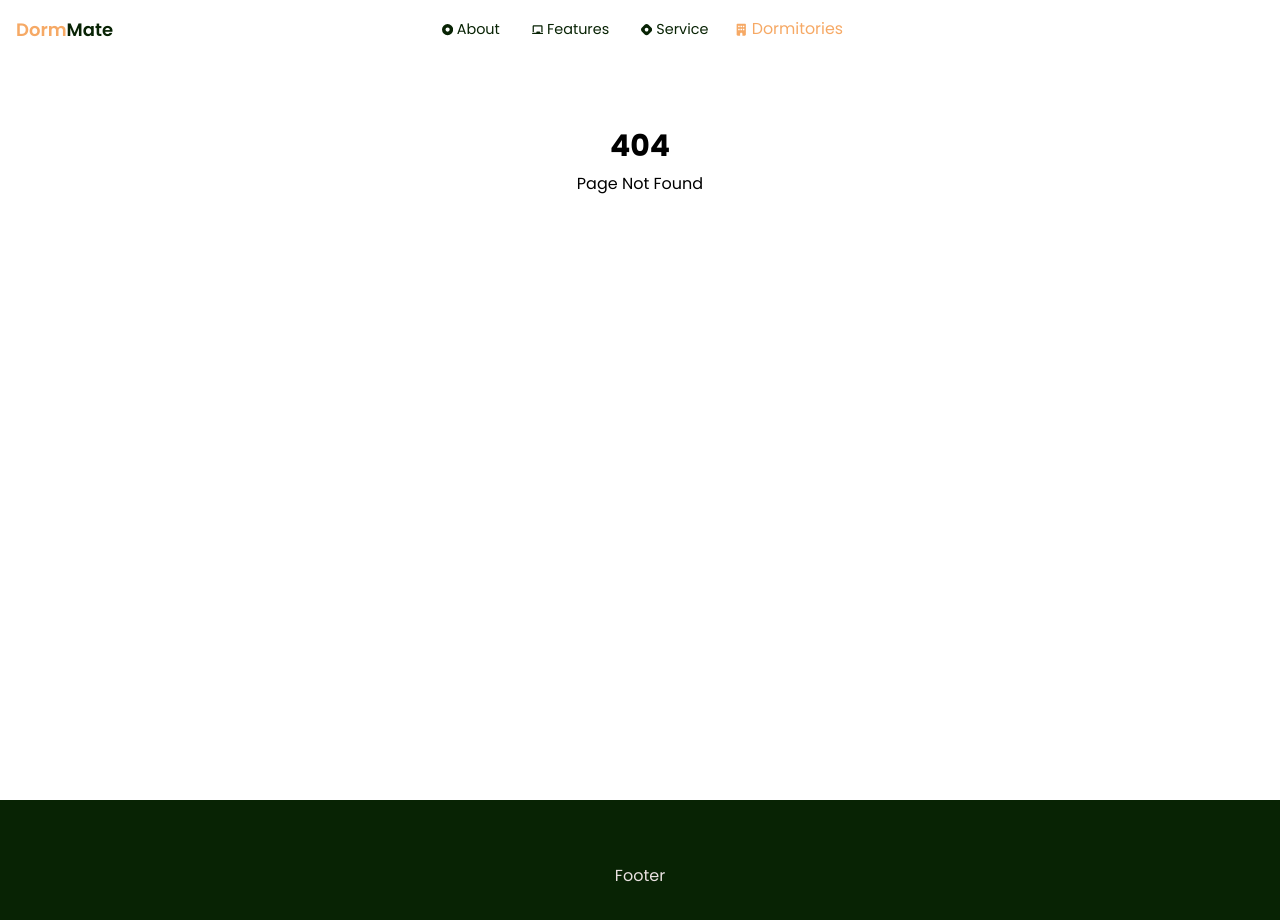
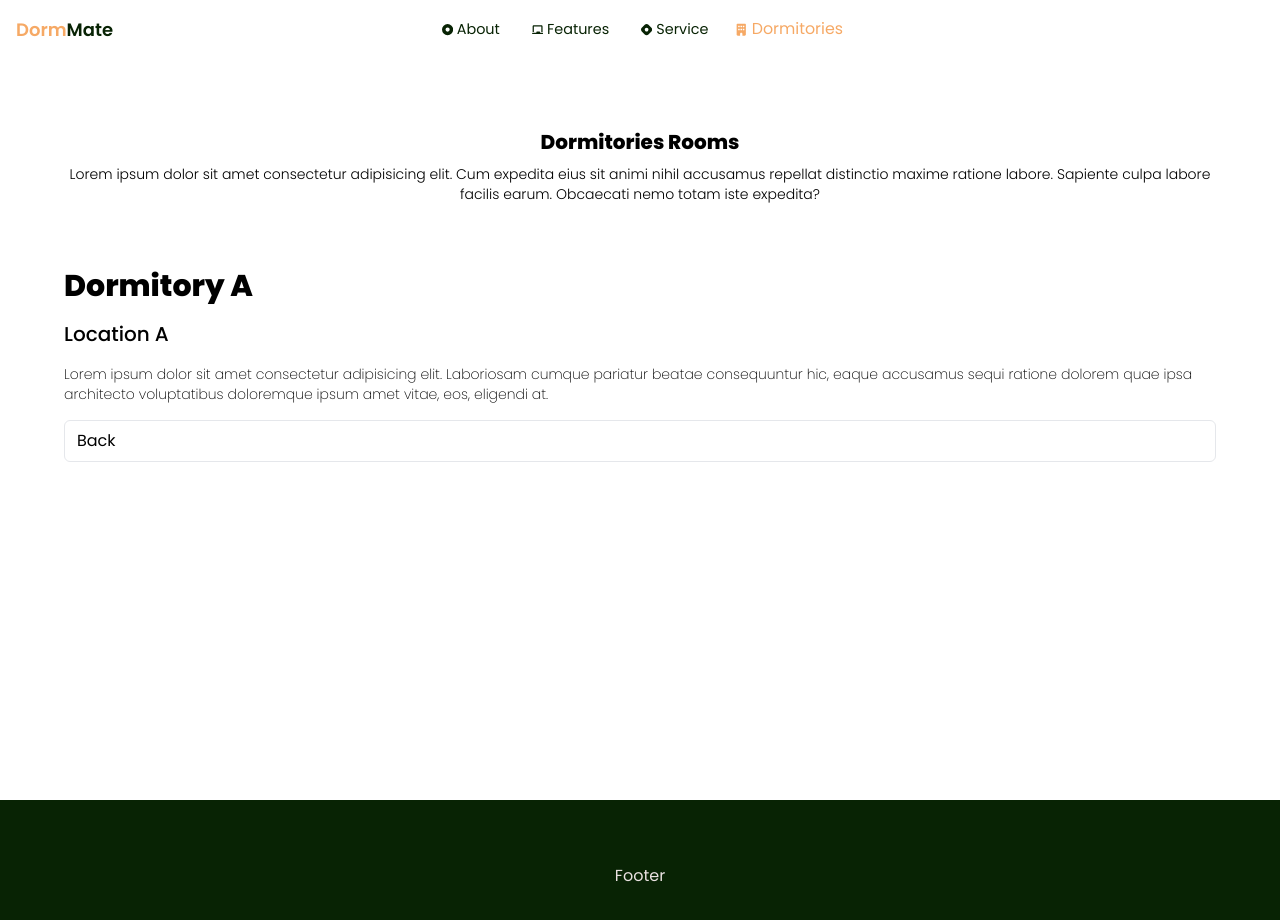
Before and after one commit to dominicpam89/dorm-mate-web, a Next.js app: page /dormitories/1 in a window 1280 px wide. Before the commit this address had no page. Shown: the top 920 px of the page. Built offline with nearby package versions, Linux system fonts and the light colour scheme.

Commit message:
added dynamic route

```diff
--- /dev/null
+++ b/src/app/dormitories/[dormId]/page.tsx
@@ -0,0 +1,33 @@
+import { dormitories } from "@/data/mock/dormitories";
+import Link from "next/link";
+import { notFound } from "next/navigation";
+
+interface Props {
+	params: {
+		dormId: string;
+	};
+}
+
+export default function DormPage({ params: { dormId } }: Props) {
+	const id = parseInt(dormId);
+	if (!id) return notFound();
+	else {
+		const dorm = dormitories.find((dorm) => dorm.id === id);
+		if (!dorm) return notFound();
+		return (
+			<div aria-label="dorm-container" className="flex flex-col gap-4">
+				<h1 className="text-3xl font-extrabold">{dorm.name}</h1>
+				<h2 className="text-xl font-medium">{dorm.location}</h2>
+				<p className="text-sm font-extralight">
+					Lorem ipsum dolor sit amet consectetur adipisicing elit.
+					Laboriosam cumque pariatur beatae consequuntur hic, eaque
+					accusamus sequi ratione dolorem quae ipsa architecto voluptatibus
+					doloremque ipsum amet vitae, eos, eligendi at.
+				</p>
+				<Link href="/dormitories" className="px-3 py-2 rounded-md border">
+					Back
+				</Link>
+			</div>
+		);
+	}
+}
--- a/src/app/dormitories/layout.tsx
+++ b/src/app/dormitories/layout.tsx
@@ -3,16 +3,18 @@ interface Props {
 }
 
 export default function LayoutPage({ children }: Props) {
-	<section id="section-dormitories" className="flex flex-col gap-8">
-		<div aria-label="title" className="flex flex-col gap-2 text-center">
-			<h1 className="text-3xl font-extrabold">Dormitories Rooms</h1>
-			<p className="text-lg font-light">
-				Lorem ipsum dolor sit amet consectetur adipisicing elit. Cum
-				expedita eius sit animi nihil accusamus repellat distinctio maxime
-				ratione labore. Sapiente culpa labore facilis earum. Obcaecati nemo
-				totam iste expedita?
-			</p>
-		</div>
-		{children}
-	</section>;
+	return (
+		<section id="section-dormitories" className="flex flex-col gap-16">
+			<div aria-label="title" className="flex flex-col gap-2 text-center">
+				<h1 className="text-xl font-extrabold">Dormitories Rooms</h1>
+				<p className="text-sm font-light">
+					Lorem ipsum dolor sit amet consectetur adipisicing elit. Cum
+					expedita eius sit animi nihil accusamus repellat distinctio
+					maxime ratione labore. Sapiente culpa labore facilis earum.
+					Obcaecati nemo totam iste expedita?
+				</p>
+			</div>
+			{children}
+		</section>
+	);
 }
--- a/src/app/dormitories/page.tsx
+++ b/src/app/dormitories/page.tsx
@@ -1,15 +1,20 @@
 import { dormitories } from "@/data/mock/dormitories";
 import Link from "next/link";
 
-export default function RoomsPage() {
+export default function DormitoriesPage() {
 	return (
 		<ul aria-label="list" className="flex flex-col gap-4">
 			{dormitories.map((dorm) => {
 				return (
-					<li aria-label="list-item" className="flex flex-col gap-2">
-						<Link href={`/dormitories/${dorm.id}`}>{dorm.name}</Link>
-						<p>{dorm.location}</p>
-					</li>
+					<Link
+						key={dorm.id}
+						aria-label="list-item"
+						className="flex flex-col gap-2 p-4 border hover:cursor-pointer hover:bg-primary-dark-color hover:text-primary-dark-contrast transition-all duration-300 ease-in-out"
+						href={`/dormitories/${dorm.id}`}
+					>
+						<h1 className="text-base">{dorm.name}</h1>
+						<h2 className="text-sm font-bold">{dorm.location}</h2>
+					</Link>
 				);
 			})}
 		</ul>
--- a/src/components/RootLayout/Main.tsx
+++ b/src/components/RootLayout/Main.tsx
@@ -3,5 +3,9 @@ interface Props {
 }
 
 export default function UIMain({ children }: Props) {
-	return <main className="min-h-dvh w-full p-8 md:p-16">{children}</main>;
+	return (
+		<main className="min-h-dvh w-full p-8 py-16 md:p-16 md:py-32">
+			{children}
+		</main>
+	);
 }
```
